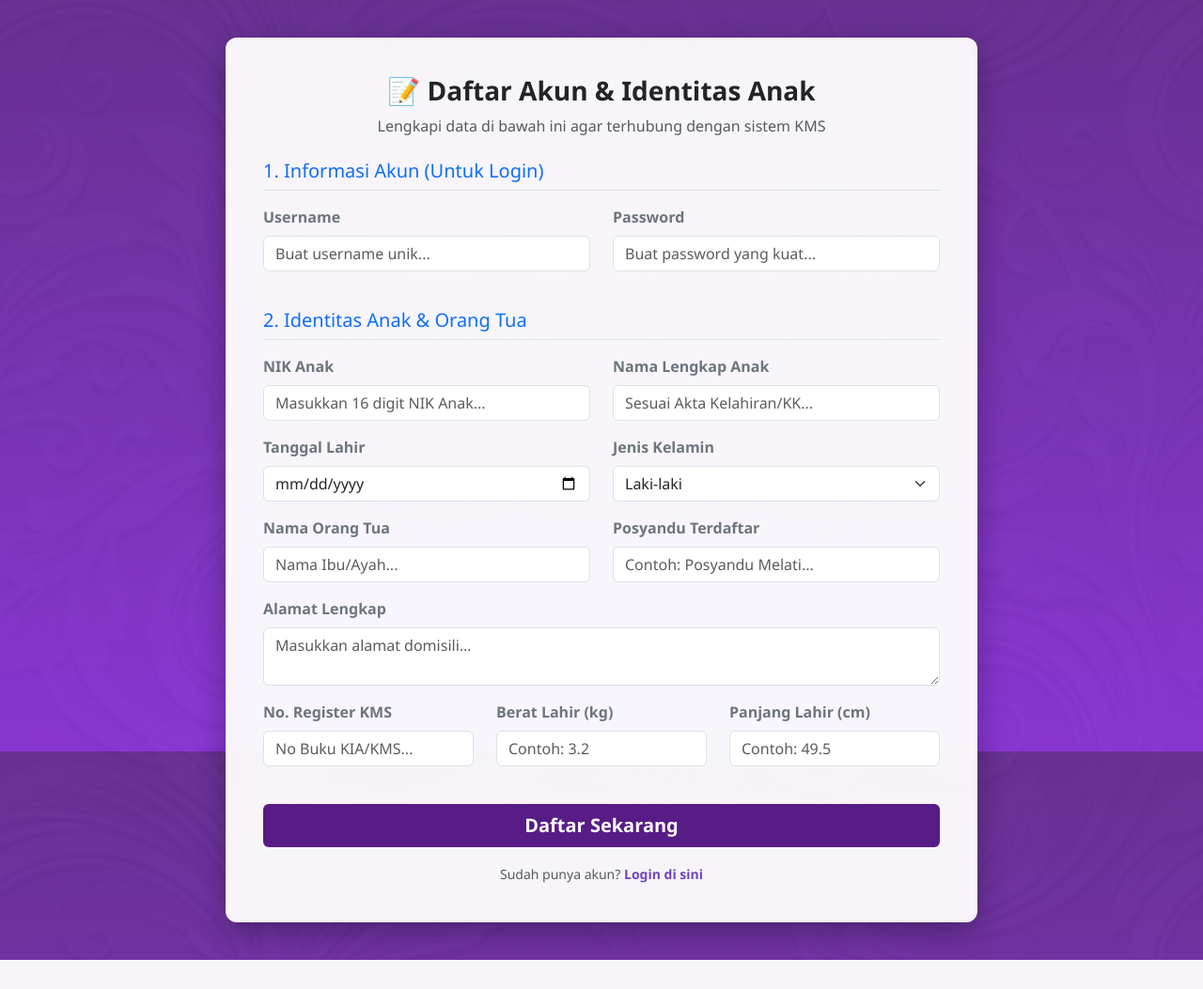
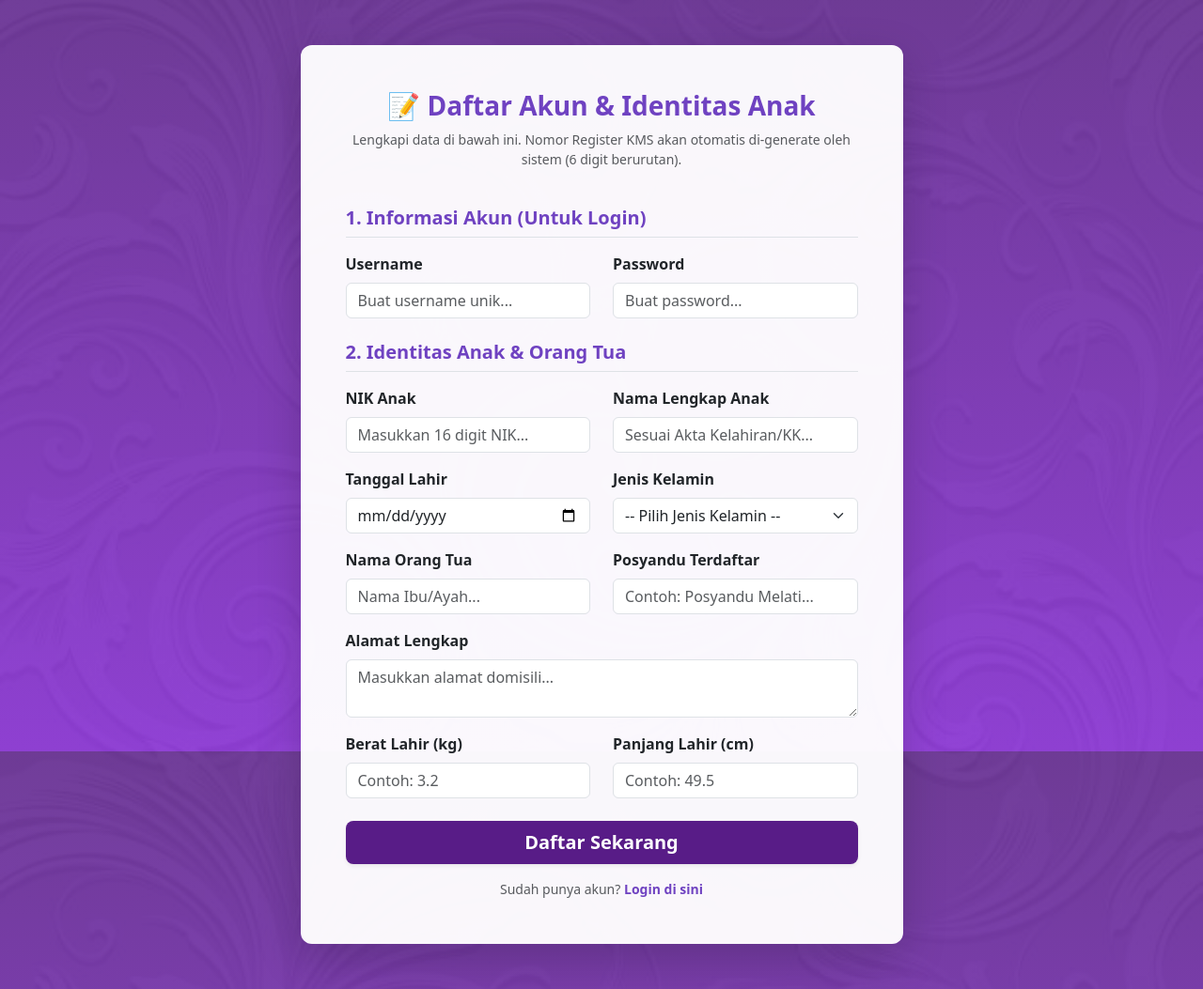
Before and after one commit to R4annnn1231/MIKADO, a Flask app: page /register in a window 1280 px wide. Shown: the whole page at 94% size. Before the commit the page ends 1022 px from the top, so only its background shows below. Run offline with Flask 3, Linux system fonts and the light colour scheme.

Commit message:
Update register.html

```diff
--- a/templates/register.html
+++ b/templates/register.html
@@ -3,125 +3,126 @@
 <head>
     <meta charset="UTF-8">
     <meta name="viewport" content="width=device-width, initial-scale=1.0">
-    <title>Daftar Akun & Identitas - MIKAdO</title>
+    <title>Daftar Akun & Identitas Anak - MIKAdO</title>
     <link href="https://cdn.jsdelivr.net/npm/bootstrap@5.3.0/dist/css/bootstrap.min.css" rel="stylesheet">
     <style>
         body {
-            background: linear-gradient(rgba(88, 28, 135, 0.9), rgba(126, 34, 206, 0.9)), url("{{ url_for('static', filename='background.jpg') }}") !important;
-            background-size: cover !important;
-            background-position: center !important;
-            background-attachment: fixed !important;
+            background: linear-gradient(rgba(88, 28, 135, 0.85), rgba(126, 34, 206, 0.85)),
+                        url("{{ url_for('static', filename='background.jpg') }}");
+            background-size: cover;
+            background-position: center;
+            background-attachment: fixed;
             min-height: 100vh;
-            display: flex;
-            align-items: center;
-            justify-content: center;
-            padding: 40px 0;
-            font-family: 'Segoe UI', Tahoma, sans-serif;
         }
-        .glass-card {
-            background: rgba(255, 255, 255, 0.95);
-            border-radius: 12px;
-            box-shadow: 0 10px 30px rgba(0, 0, 0, 0.3);
-            padding: 40px;
-            width: 100%;
-            max-width: 800px;
-        }
-        .btn-ungu { background-color: #581c87; color: white; border: none; font-weight: bold; }
+        .card { background-color: rgba(255, 255, 255, 0.96); border-radius: 12px; }
+        .text-ungu { color: #6f42c1 !important; }
+        .bg-ungu { background-color: #6f42c1 !important; color: white !important; }
+        .btn-ungu { background-color: #581c87; color: white; border: none; font-weight: 500; }
         .btn-ungu:hover { background-color: #4c1d95; color: white; }
     </style>
 </head>
 <body>
-    <div class="glass-card">
+    <div class="container py-5">
+        <div class="row justify-content-center">
+            <div class="col-md-8 col-lg-7">
+                <div class="card shadow-lg border-0 p-4 p-md-5">
                     <div class="text-center mb-4">
-            <h3 class="fw-bold text-dark">📝 Daftar Akun & Identitas Anak</h3>
-            <p class="text-muted">Lengkapi data di bawah ini agar terhubung dengan sistem KMS</p>
+                        <h3 class="fw-bold text-ungu">📝 Daftar Akun & Identitas Anak</h3>
+                        <p class="text-muted small">Lengkapi data di bawah ini. Nomor Register KMS akan otomatis di-generate oleh sistem (6 digit berurutan).</p>
                     </div>
 
                     {% with messages = get_flashed_messages(with_categories=true) %}
                       {% if messages %}
                         {% for category, message in messages %}
-              <div class="alert alert-{{ category }} text-center fw-bold">{{ message }}</div>
+                          <div class="alert alert-{{ category }} alert-dismissible fade show text-center fw-bold shadow-sm" role="alert">
+                            {{ message }}
+                            <button type="button" class="btn-close" data-bs-dismiss="alert" aria-label="Close"></button>
+                          </div>
                         {% endfor %}
                       {% endif %}
                     {% endwith %}
 
                     <form method="POST" action="{{ url_for('register') }}">
-            <!-- Bagian Kredensial Login -->
-            <h5 class="text-primary mb-3 border-bottom pb-2">1. Informasi Akun (Untuk Login)</h5>
-            <div class="row mb-4">
-                <div class="col-md-6 mb-3">
-                    <label class="form-label fw-bold text-secondary">Username</label>
-                    <input type="text" class="form-control" name="username" required placeholder="Buat username unik...">
+                        <!-- BAGIAN 1: AKUN LOGIN -->
+                        <h5 class="text-ungu fw-bold mb-3 border-bottom pb-2">1. Informasi Akun (Untuk Login)</h5>
+                        <div class="row mb-3">
+                            <div class="col-md-6 mb-3 mb-md-0">
+                                <label class="form-label fw-bold">Username</label>
+                                <input type="text" class="form-control" name="username" placeholder="Buat username unik..." required autocomplete="off">
                             </div>
-                <div class="col-md-6 mb-3">
-                    <label class="form-label fw-bold text-secondary">Password</label>
-                    <input type="password" class="form-control" name="password" required placeholder="Buat password yang kuat...">
+                            <div class="col-md-6">
+                                <label class="form-label fw-bold">Password</label>
+                                <input type="password" class="form-control" name="password" placeholder="Buat password..." required>
                             </div>
                         </div>
 
-            <!-- Bagian Data Anak -->
-            <h5 class="text-primary mb-3 border-bottom pb-2">2. Identitas Anak & Orang Tua</h5>
-            <div class="row">
-                <div class="col-md-6 mb-3">
-                    <label class="form-label fw-bold text-secondary">NIK Anak</label>
-                    <input type="text" class="form-control" name="nik_anak" required placeholder="Masukkan 16 digit NIK Anak...">
+                        <!-- BAGIAN 2: IDENTITAS ANAK & ORTU -->
+                        <h5 class="text-ungu fw-bold mb-3 mt-4 border-bottom pb-2">2. Identitas Anak & Orang Tua</h5>
+                        <div class="row mb-3">
+                            <div class="col-md-6 mb-3 mb-md-0">
+                                <label class="form-label fw-bold">NIK Anak</label>
+                                <input type="text" class="form-control" name="nik_anak" placeholder="Masukkan 16 digit NIK..." maxlength="16" required>
                             </div>
-                <div class="col-md-6 mb-3">
-                    <label class="form-label fw-bold text-secondary">Nama Lengkap Anak</label>
-                    <input type="text" class="form-control" name="nama_anak" required placeholder="Sesuai Akta Kelahiran/KK...">
+                            <div class="col-md-6">
+                                <label class="form-label fw-bold">Nama Lengkap Anak</label>
+                                <input type="text" class="form-control" name="nama_anak" placeholder="Sesuai Akta Kelahiran/KK..." required>
                             </div>
                         </div>
 
-            <div class="row">
-                <div class="col-md-6 mb-3">
-                    <label class="form-label fw-bold text-secondary">Tanggal Lahir</label>
+                        <div class="row mb-3">
+                            <div class="col-md-6 mb-3 mb-md-0">
+                                <label class="form-label fw-bold">Tanggal Lahir</label>
                                 <input type="date" class="form-control" name="tanggal_lahir" required>
                             </div>
-                <div class="col-md-6 mb-3">
-                    <label class="form-label fw-bold text-secondary">Jenis Kelamin</label>
+                            <div class="col-md-6">
+                                <label class="form-label fw-bold">Jenis Kelamin</label>
                                 <select class="form-select" name="jenis_kelamin" required>
-                        <option value="L">Laki-laki</option>
-                        <option value="P">Perempuan</option>
+                                    <option value="">-- Pilih Jenis Kelamin --</option>
+                                    <option value="L">Laki-laki (L)</option>
+                                    <option value="P">Perempuan (P)</option>
                                 </select>
                             </div>
                         </div>
 
-            <div class="row">
-                <div class="col-md-6 mb-3">
-                    <label class="form-label fw-bold text-secondary">Nama Orang Tua</label>
-                    <input type="text" class="form-control" name="nama_ortu" required placeholder="Nama Ibu/Ayah...">
+                        <div class="row mb-3">
+                            <div class="col-md-6 mb-3 mb-md-0">
+                                <label class="form-label fw-bold">Nama Orang Tua</label>
+                                <input type="text" class="form-control" name="nama_ortu" placeholder="Nama Ibu/Ayah..." required>
                             </div>
-                <div class="col-md-6 mb-3">
-                    <label class="form-label fw-bold text-secondary">Posyandu Terdaftar</label>
-                    <input type="text" class="form-control" name="posyandu_terdaftar" required placeholder="Contoh: Posyandu Melati...">
+                            <div class="col-md-6">
+                                <label class="form-label fw-bold">Posyandu Terdaftar</label>
+                                <input type="text" class="form-control" name="posyandu_terdaftar" placeholder="Contoh: Posyandu Melati..." required>
                             </div>
                         </div>
 
                         <div class="mb-3">
-                <label class="form-label fw-bold text-secondary">Alamat Lengkap</label>
-                <textarea class="form-control" name="alamat_lengkap" rows="2" required placeholder="Masukkan alamat domisili..."></textarea>
+                            <label class="form-label fw-bold">Alamat Lengkap</label>
+                            <textarea class="form-control" name="alamat_lengkap" rows="2" placeholder="Masukkan alamat domisili..."></textarea>
                         </div>
 
                         <div class="row mb-4">
-                <div class="col-md-4 mb-3">
-                    <label class="form-label fw-bold text-secondary">No. Register KMS</label>
-                    <input type="text" class="form-control" name="no_register_kms" required placeholder="No Buku KIA/KMS...">
+                            <div class="col-md-6 mb-3 mb-md-0">
+                                <label class="form-label fw-bold">Berat Lahir (kg)</label>
+                                <input type="number" step="0.01" min="0.5" max="10" class="form-control" name="bb_lahir" placeholder="Contoh: 3.2">
                             </div>
-                <div class="col-md-4 mb-3">
-                    <label class="form-label fw-bold text-secondary">Berat Lahir (kg)</label>
-                    <input type="number" step="0.1" class="form-control" name="bb_lahir" required placeholder="Contoh: 3.2">
-                </div>
-                <div class="col-md-4 mb-3">
-                    <label class="form-label fw-bold text-secondary">Panjang Lahir (cm)</label>
-                    <input type="number" step="0.1" class="form-control" name="pb_lahir" required placeholder="Contoh: 49.5">
+                            <div class="col-md-6">
+                                <label class="form-label fw-bold">Panjang Lahir (cm)</label>
+                                <input type="number" step="0.1" min="30" max="65" class="form-control" name="pb_lahir" placeholder="Contoh: 49.5">
                             </div>
                         </div>
 
-            <button type="submit" class="btn btn-ungu w-100 py-2 fs-5">Daftar Sekarang</button>
+                        <div class="d-grid gap-2">
+                            <button type="submit" class="btn btn-ungu btn-lg fw-bold shadow-sm">Daftar Sekarang</button>
+                        </div>
+
                         <div class="text-center mt-3">
-                <small class="text-muted">Sudah punya akun? <a href="{{ url_for('login') }}" class="text-decoration-none fw-bold" style="color: #6f42c1;">Login di sini</a></small>
+                            <p class="text-muted small mb-0">Sudah punya akun? <a href="{{ url_for('login') }}" class="text-ungu fw-bold text-decoration-none">Login di sini</a></p>
                         </div>
                     </form>
                 </div>
+            </div>
+        </div>
+    </div>
+    <script src="https://cdn.jsdelivr.net/npm/bootstrap@5.3.0/dist/js/bootstrap.bundle.min.js"></script>
 </body>
 </html>
```
Lines whose indentation alone changed are shown as unchanged.
